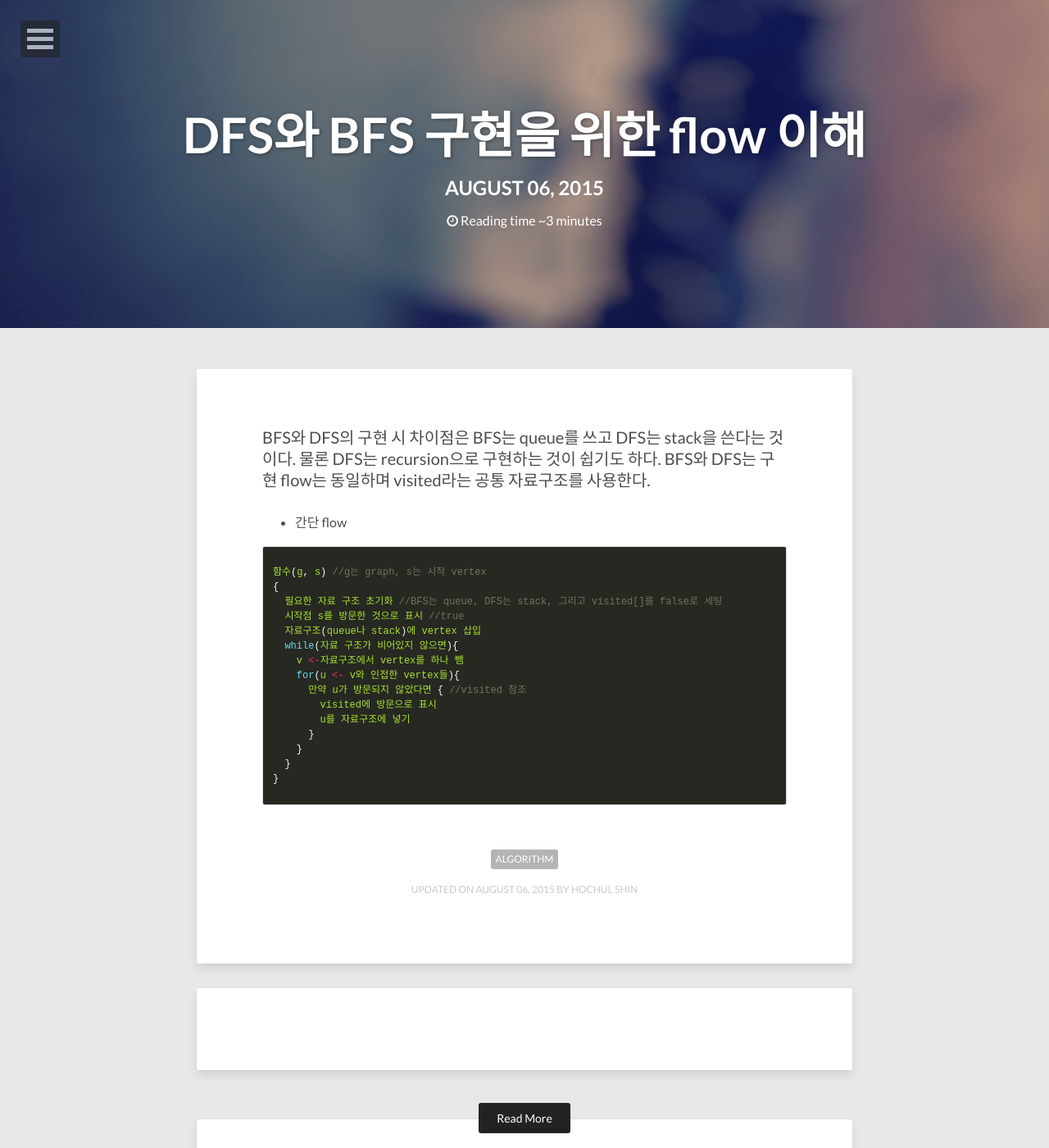
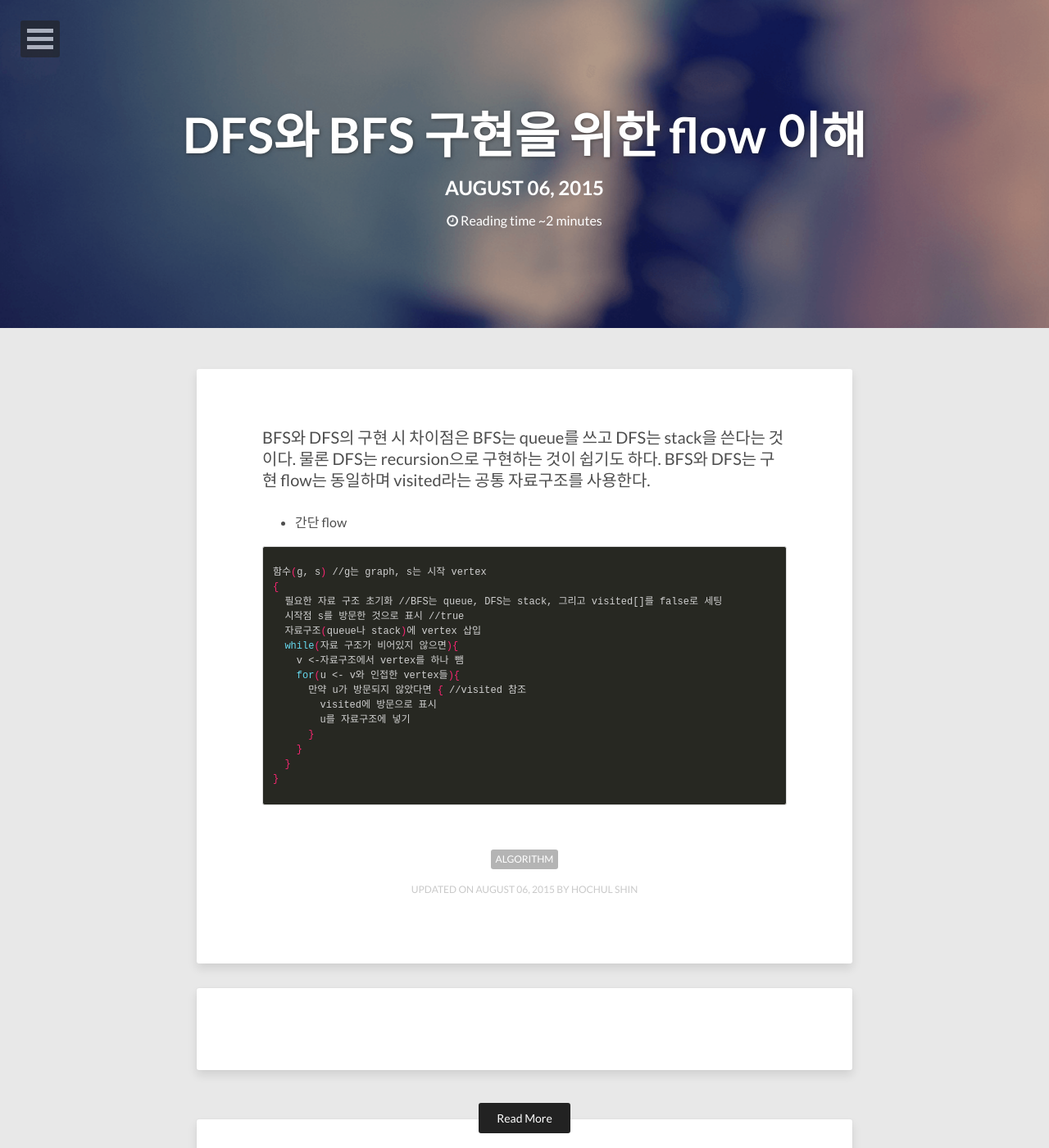
Before and after one commit to dakoo/dakoo.github.io, a Jekyll site: the page built from _posts/2015-08-06-dfs-bfs.md, in a window 1280 px wide and 1400 px high. Shown: the whole window at 82% size. Built offline with Jekyll 4.4.1, drawn with Linux system fonts in a browser that asks for light colours; nearby versions of some CDN libraries; comment, search, counter and statistics services are not loaded.

Commit message:
Update 2015-08-06-dfs-bfs.md

```diff
--- a/_posts/2015-08-06-dfs-bfs.md
+++ b/_posts/2015-08-06-dfs-bfs.md
@@ -12,7 +12,7 @@
 BFS와 DFS는 구현 flow는 동일하며 visited라는 공통 자료구조를 사용한다.
 
 - 간단 flow
-{% highlight javascript %}
+{% highlight bash %}
 함수(g, s) //g는 graph, s는 시작 vertex
 {
   필요한 자료 구조 초기화 //BFS는 queue, DFS는 stack, 그리고 visited[]를 false로 세팅
```
